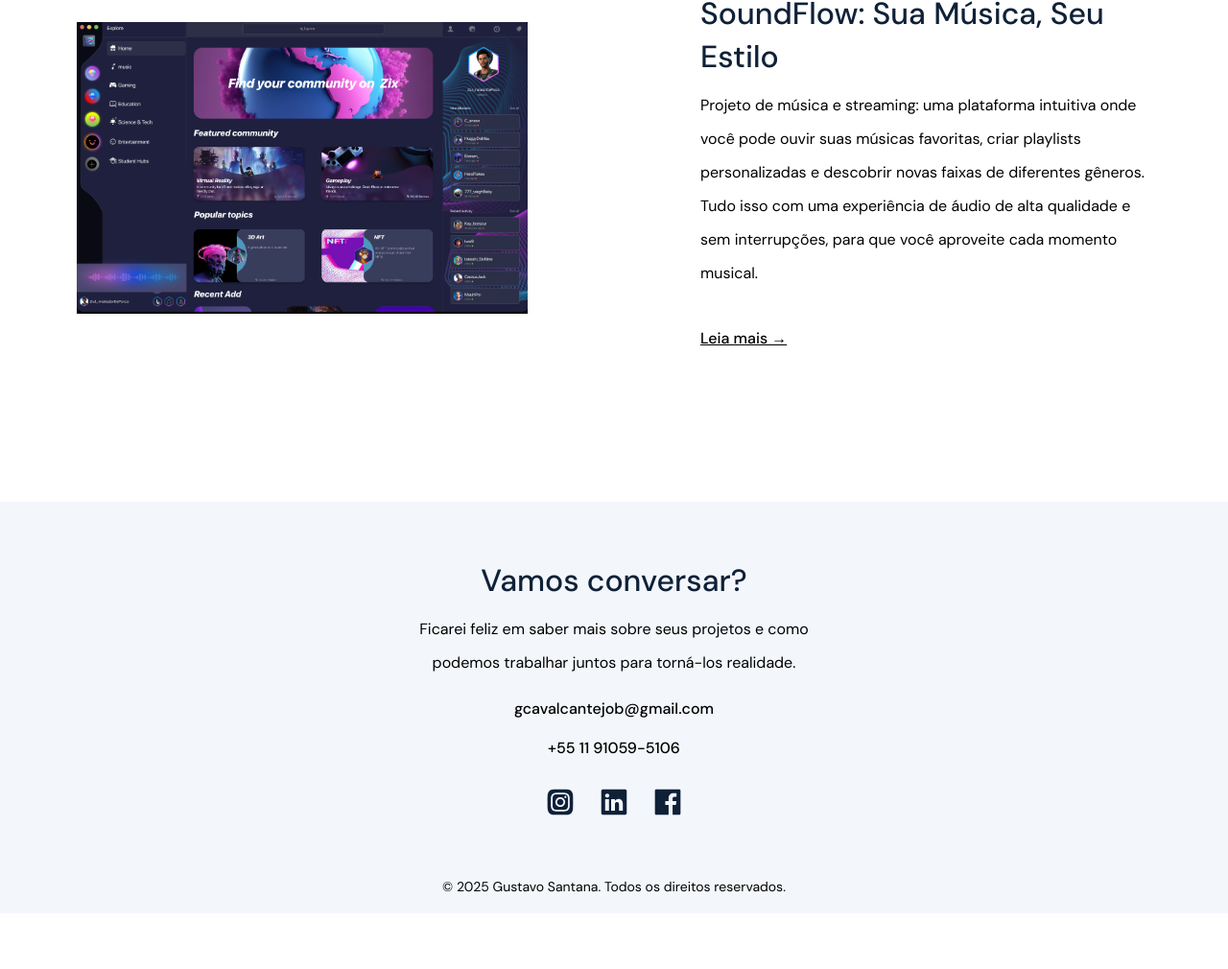
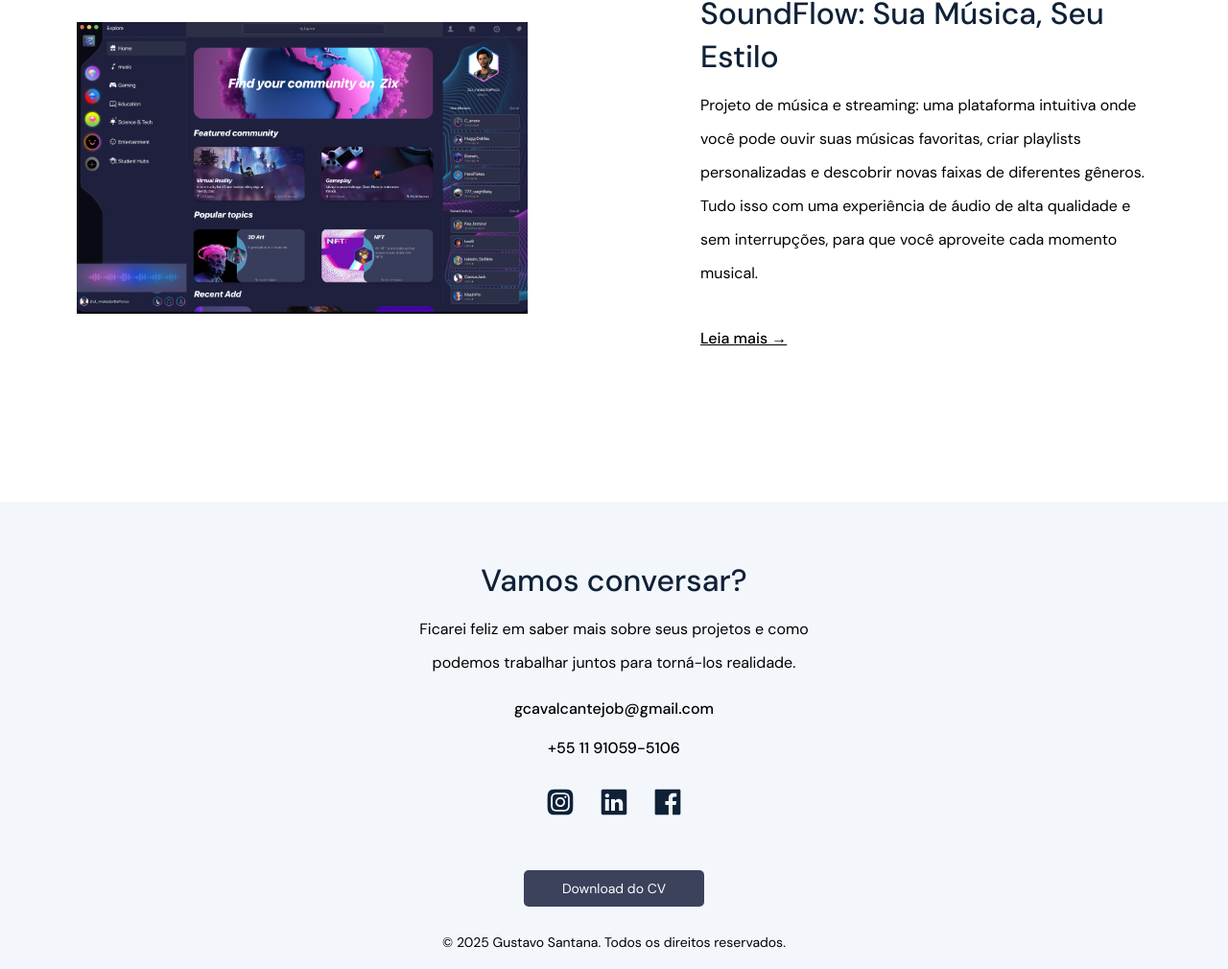
Before and after one commit to devGustavoCSantana/PortifolioGustavo, a plain HTML site: page index.html in a window 1280 px wide. Shown: the part 3665-4675 px from the top of the page at 96% size. Before the commit the page ends 4617 px from the top, so only its background shows below. Drawn offline with Linux system fonts and the light colour scheme.

Commit message:
Sua mensagem de commit

```diff
--- a/index.html
+++ b/index.html
@@ -224,6 +224,7 @@ personalizadas e descobrir novas faixas de diferentes gêneros.
     </section>
 
     <!-- Footer -->
+    <!-- Footer -->
 <footer id="footer">
   <div class="footer__content max-width mb-0">
     <h2 class="tertiary-title mb-s">Vamos conversar?</h2>
@@ -236,32 +237,34 @@ personalizadas e descobrir novas faixas de diferentes gêneros.
       <span>+55 11 91059-5106</span>
     </div>
     <ul class="mb-l">
-
       <li>
         <a href="https://www.instagram.com/og.s4nt?igsh=MWoyNGx5bnVtazN4Zw==" target="_blank">
           <img src="assets/instagram.svg" alt="Instagram" />
         </a>
-
       </li>
       <li>
         <a href="https://www.linkedin.com/in/devgusta1221/" target="_blank">
           <img src="assets/linkedin.svg" alt="Linkedin" />
         </a>
-
       </li>
       <li>
         <a href="https://www.facebook.com/profile.php?id=61557318042408" target="_blank">
           <img src="assets/facebook.svg" alt="Facebook" />
         </a>
-
       </li>
     </ul>
+
+    <!-- Botão de download do CV -->
+    <a href="assets/cv_gustavo.pdf" download class="btn btn-primary mb-m">
+      Download do CV
+    </a>
 
     <p class="footer__copyright">
       © 2025 Gustavo Santana. Todos os direitos reservados.
     </p>
   </div>
 </footer>
+
     <!-- script -->
     <script src="scripts/index.js"></script>
   </body>
```
Lines whose indentation alone changed are shown as unchanged.
